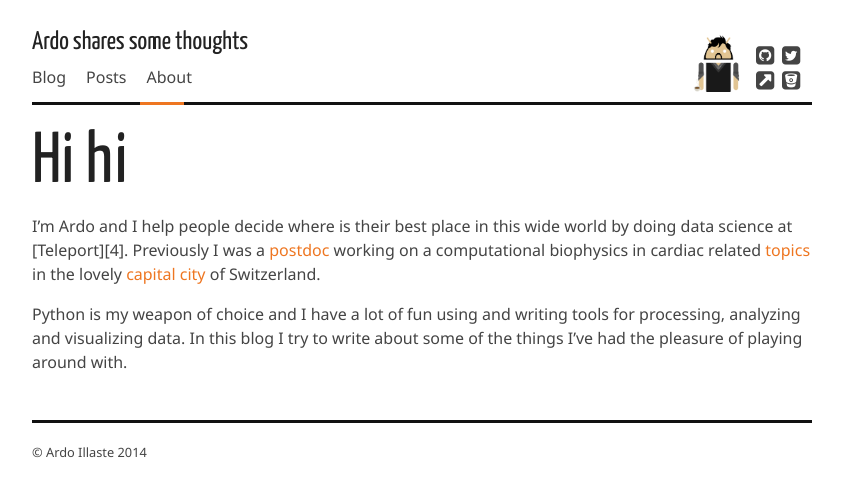
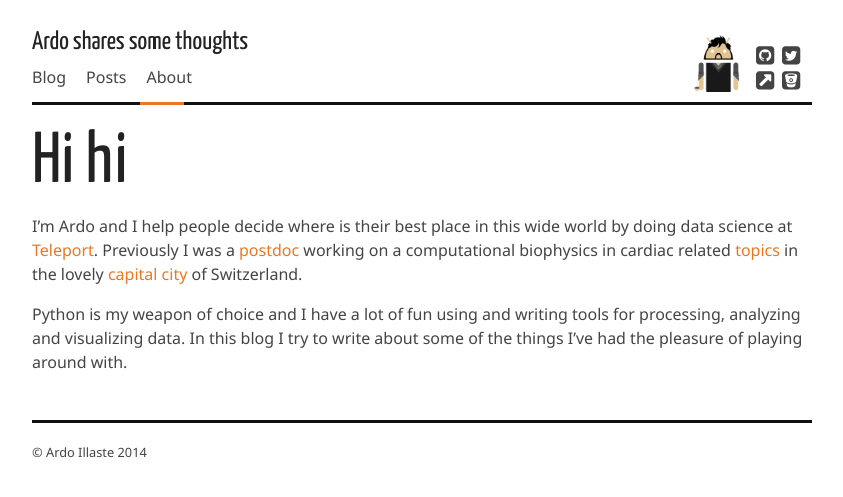
Before and after one commit to ardoi/ardoi.github.io, a Jekyll site: the page built from about/index.md, in a window 1280 px wide. Shown: the top 497 px of the page, without its empty margins (218-1061 px from the left). Built offline with Jekyll 4.4.1, drawn with Linux system fonts in a browser that asks for light colours; nearby versions of some CDN libraries; Markdown is read by kramdown in place of the engine named in the settings; part of the change alters nothing that is shown.

```diff
--- a/about/index.md
+++ b/about/index.md
@@ -11,3 +11,4 @@ Python is my weapon of choice and I have a lot of fun using and writing tools fo
 [1]:http://www.physio.unibe.ch/
 [2]:http://sysbio.ioc.ee/Members/ardo
 [3]:http://www.bern.com/en/index.cfm
+[4]:http://teleport.org/
```
